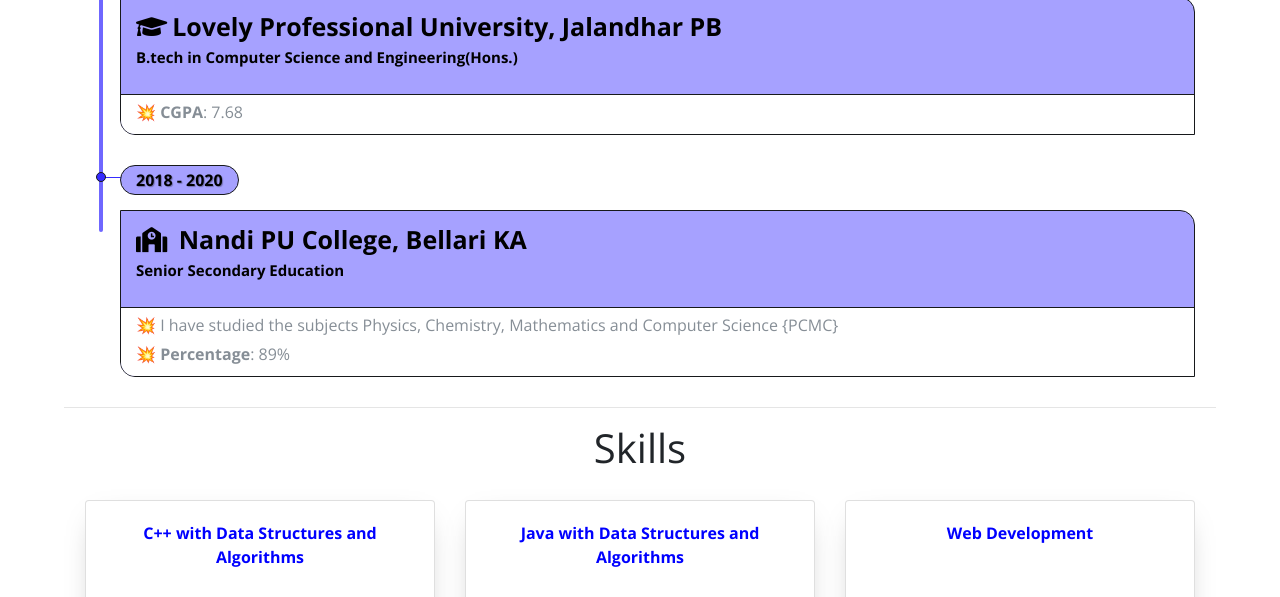
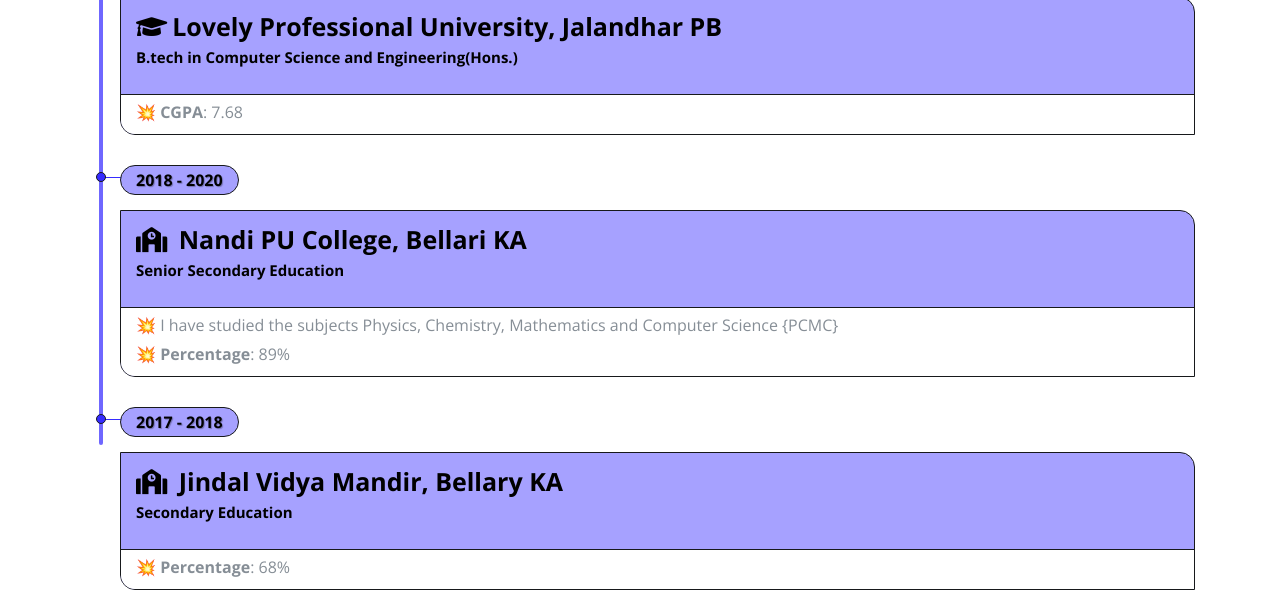
Before and after one commit to Anibaba4296/Portfolio_Aniket, a plain HTML site: page Education.html in a window 1280 px wide. Shown: the part 798-1395 px from the top of the page. Drawn offline with nearby package versions, Linux system fonts and the light colour scheme; a web font is replaced by a local one.

Commit message:
added education

```diff
--- a/Education.html
+++ b/Education.html
@@ -145,6 +145,25 @@
                         </div>
                     </div>
                 </div>
+                <div class="timeline-section">
+                    <div class="timeline-date">
+                        2017 - 2018
+                    </div>
+                    <div class="row">
+                        <div class="col-lg">
+                            <div class="timeline-box">
+                                <div class="box-title">
+                                    <i class="fas fa-school" aria-hidden="true"></i> Jindal Vidya Mandir, Bellary KA
+                                    <p class="degree"> Secondary Education</p>
+                                </div>
+                                <div class="box-content">
+                                    <div class="box-item"><b>💥 Percentage</b>: 68%</div>
+
+                                </div>
+                            </div>
+                        </div>
+                    </div>
+                </div>
             </div>
         </div>
     </section>
```
Also changed, not shown: index.html (+1 -1 lines).
